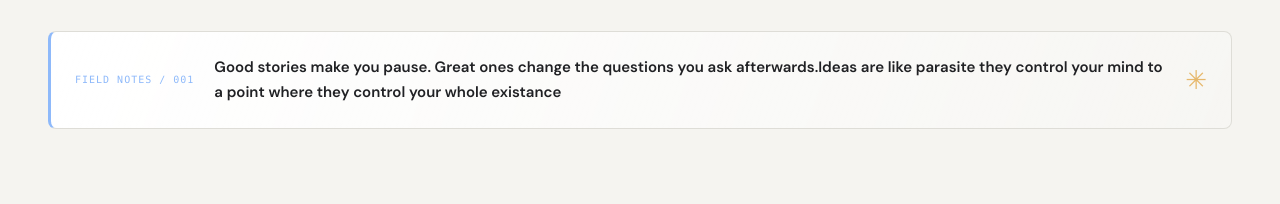
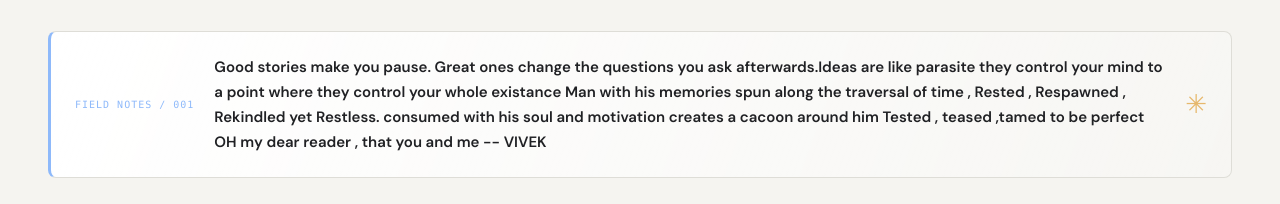
Before and after one commit to vivekanupindi/vivekanupindi.github.io, a plain HTML site: page blog.html in a window 1280 px wide. Shown: the part 899-1103 px from the top of the page. Drawn offline with Linux system fonts and the light colour scheme.

Commit message:
Revise culture note content in blog.html
Updated the culture note with additional text and reflections.

```diff
--- a/blog.html
+++ b/blog.html
@@ -75,7 +75,12 @@
       </div>
       <div class="culture-note-strip">
         <span class="culture-note-index">FIELD NOTES / 001</span>
-        <p>Good stories make you pause. Great ones change the questions you ask afterwards.Ideas are like parasite they control your mind to a point where they control your whole existance</p>
+        <p>Good stories make you pause. Great ones change the questions you ask afterwards.Ideas are like parasite they control your mind to a point where they control your whole existance
+        Man with his memories spun along the traversal of time , Rested , Respawned , Rekindled yet Restless.
+        consumed with his soul and motivation creates a cacoon around him
+        Tested , teased ,tamed to be perfect
+        OH my dear reader , that you and me --  VIVEK
+        </p>
         <span class="culture-note-mark" aria-hidden="true">✳</span>
       </div>
     </section>
```
